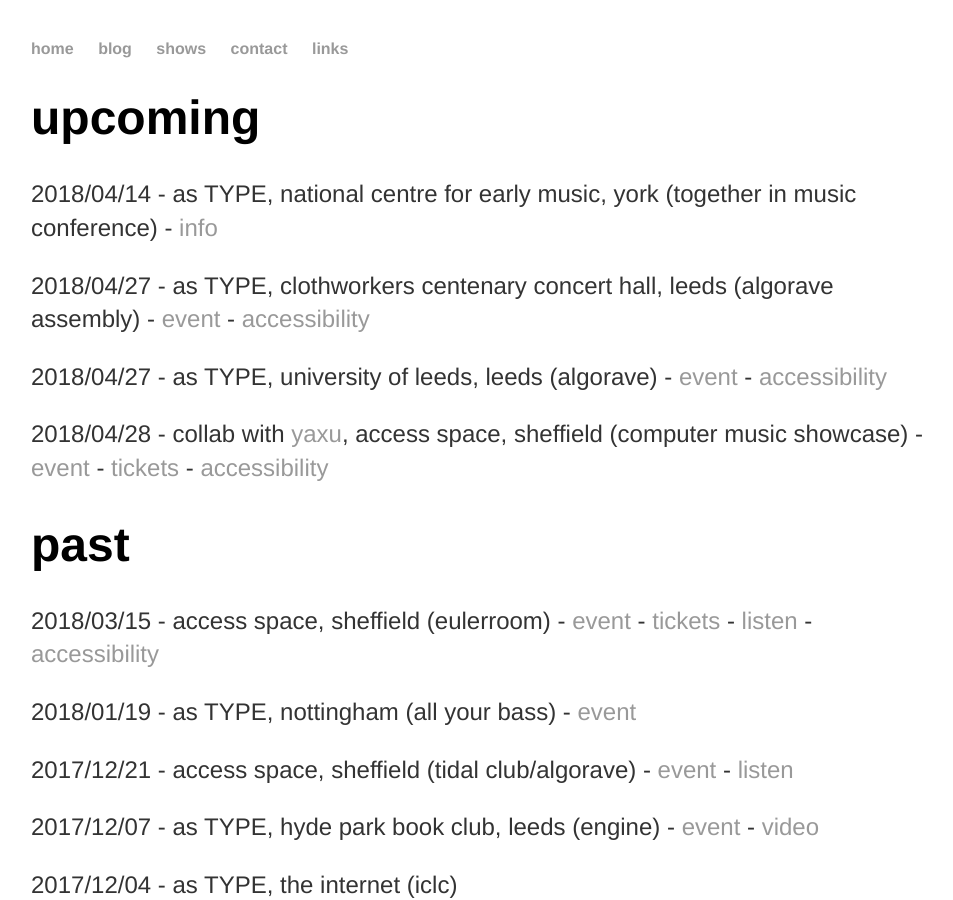
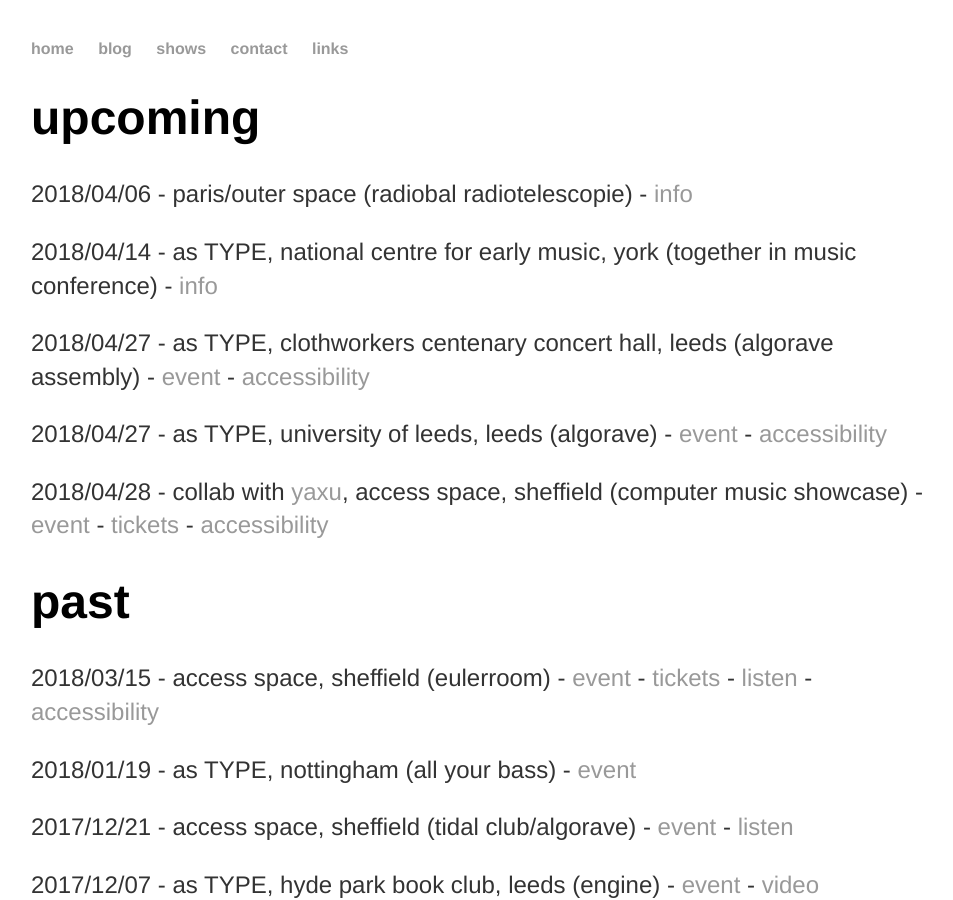
Before and after one commit to heavy-lifting/heavy-lifting.github.io, a Jekyll site: the page built from shows.html, in a window 1280 px wide and 900 px high. Shown: the whole window, without its empty margins (161-1114 px from the left). Built offline with Jekyll 4.4.1, drawn with Linux system fonts in a browser that asks for light colours.

Commit message:
Update shows.html

```diff
--- a/shows.html
+++ b/shows.html
@@ -5,6 +5,7 @@ title: shows
 
 <div class="upcoming"> <!-- DON'T FORGET TO UPDATE THE 'SHOWS' PAGE TOO-->
 	<h1>upcoming</h1>
+	<p>2018/04/06 - paris/outer space (radiobal radiotelescopie) - <a href ="http://radiobal.fr/radiotelescopie/radiotelescopie.html target="_blank">info</a></p>
 	<p>2018/04/14 - as TYPE, national centre for early music, york (together in music conference) - <a href ="http://wrocahensemble.sites.sheffield.ac.uk/tim" target="_blank">info</a></p>
 	<p>2018/04/27 - as TYPE, clothworkers centenary concert hall, leeds (algorave assembly) -
 		<a href ="https://www.facebook.com/events/804050856449425/" target="_blank">event</a> -
```
